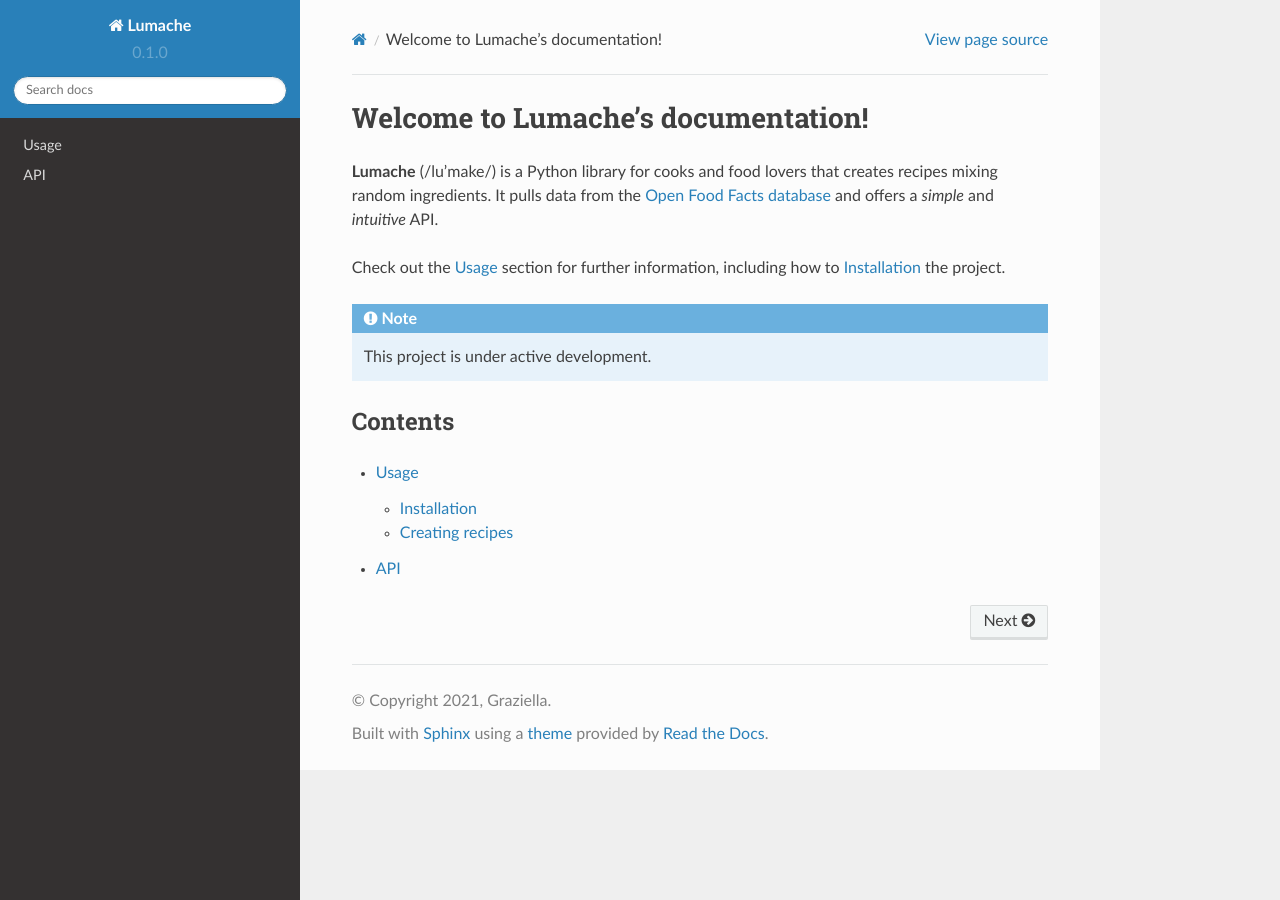
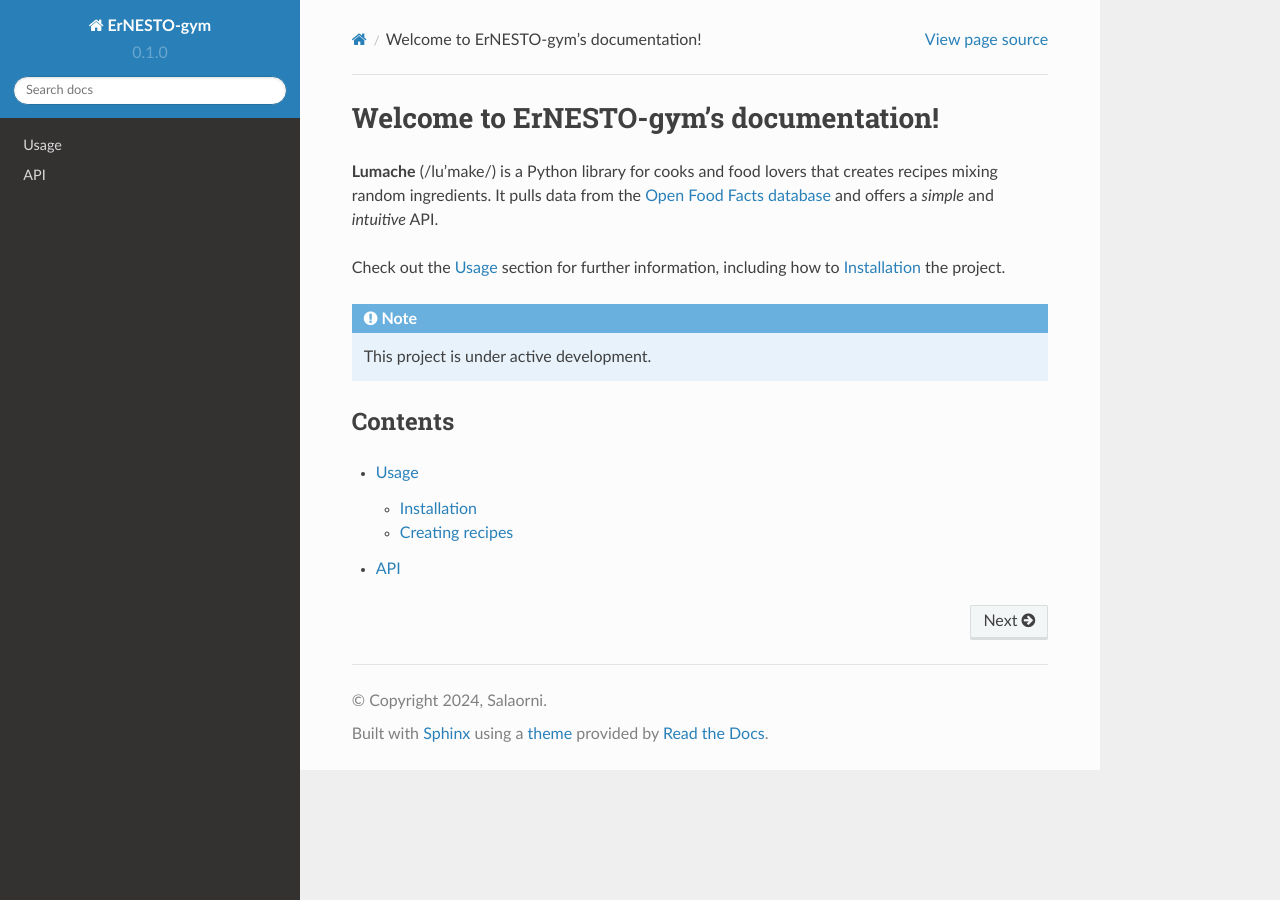
Before and after one commit to Daveonwave/ErNESTO-gym, a Sphinx documentation site: the page built from docs/source/index.rst, in a window 1280 px wide. Built offline with Sphinx 7.4.7 and the Read the Docs theme 2.0.0, drawn with Linux system fonts in a browser that asks for light colours.

Commit message:
update docs

```diff
--- a/docs/source/api.rst
+++ b/docs/source/api.rst
@@ -4,4 +4,4 @@
 .. autosummary::
    :toctree: generated
 
-   lumache
+   launch_env
--- a/docs/source/conf.py
+++ b/docs/source/conf.py
@@ -2,9 +2,9 @@
 
 # -- Project information
 
-project = 'Lumache'
-copyright = '2021, Graziella'
-author = 'Graziella'
+project = 'ErNESTO-gym'
+copyright = '2024, Salaorni'
+author = 'Davide Salaorni'
 
 release = '0.1'
 version = '0.1.0'
@@ -15,6 +15,7 @@
     'sphinx.ext.duration',
     'sphinx.ext.doctest',
     'sphinx.ext.autodoc',
+    'sphinx.ext.napoleon',  # For Google and NumPy style docstrings
     'sphinx.ext.autosummary',
     'sphinx.ext.intersphinx',
 ]
--- a/docs/source/index.rst
+++ b/docs/source/index.rst
@@ -1,4 +1,4 @@
-Welcome to Lumache's documentation!
+Welcome to ErNESTO-gym's documentation!
 ===================================
 
 **Lumache** (/lu'make/) is a Python library for cooks and food lovers
--- a/pyproject.toml
+++ b/pyproject.toml
@@ -3,6 +3,6 @@
 build-backend = "flit_core.buildapi"
 
 [project]
-name = "lumache"
-authors = [{name = "Graziella", email = "graziella@lumache"}]
+name = "ernesto-gym"
+authors = [{name = "Davide Salaorni", email = "davide.salaorni@polimi.it"}]
 dynamic = ["version", "description"]
```
Also changed, not shown: README.rst (deleted, +0 -9 lines), .readthedocs.yaml.
